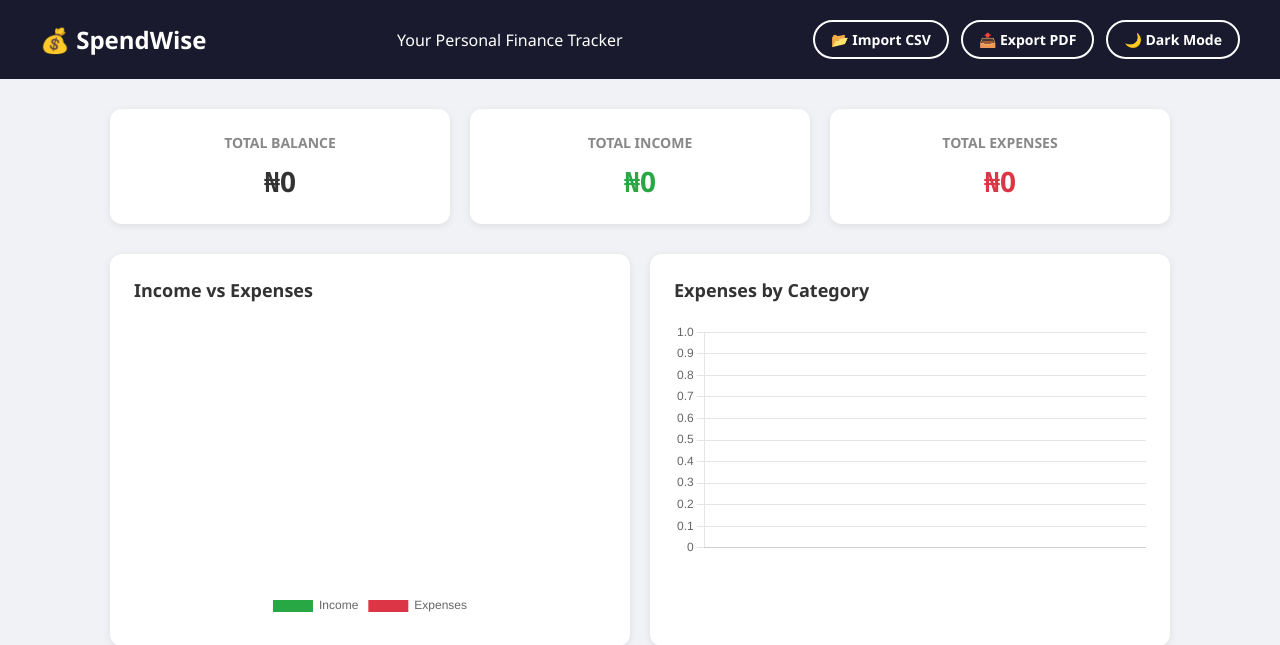
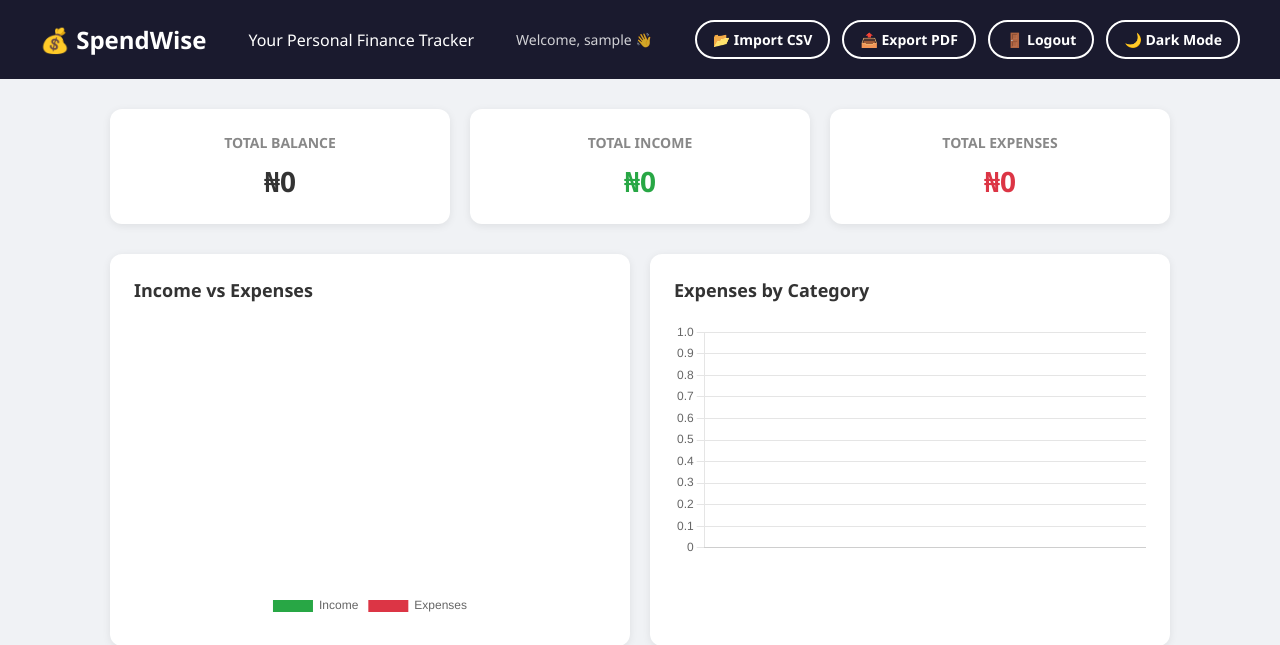
Before and after one commit to Temi901/SpendWise, a Django app: page / in a window 1280 px wide. Shown: the top 645 px of the page. Run offline with Django 5.2, Linux system fonts and the light colour scheme; the visitor is signed in with stand-in values (Sample User, id 1); data that the repository does not hold is empty.

Commit message:
Add logout link and welcome message to dashboard

```diff
--- a/tracker/templates/tracker/dashboard.html
+++ b/tracker/templates/tracker/dashboard.html
@@ -13,9 +13,11 @@
 <div class="header">
     <h1>💰 SpendWise</h1>
     <p>Your Personal Finance Tracker</p>
+    <p style="opacity:0.8; font-size:14px;">Welcome, {{ user.username }} 👋</p>
     <div class="header-buttons">
         <a href="{% url 'import_csv' %}" class="btn-import">📂 Import CSV</a>
         <a href="{% url 'export_pdf' %}" class="btn-export">📤 Export PDF</a>
+        <a href="{% url 'logout' %}" class="btn-export">🚪 Logout</a>
         <button class="dark-mode-toggle" id="darkModeToggle">🌙 Dark Mode</button>
     </div>
 </div>
```
